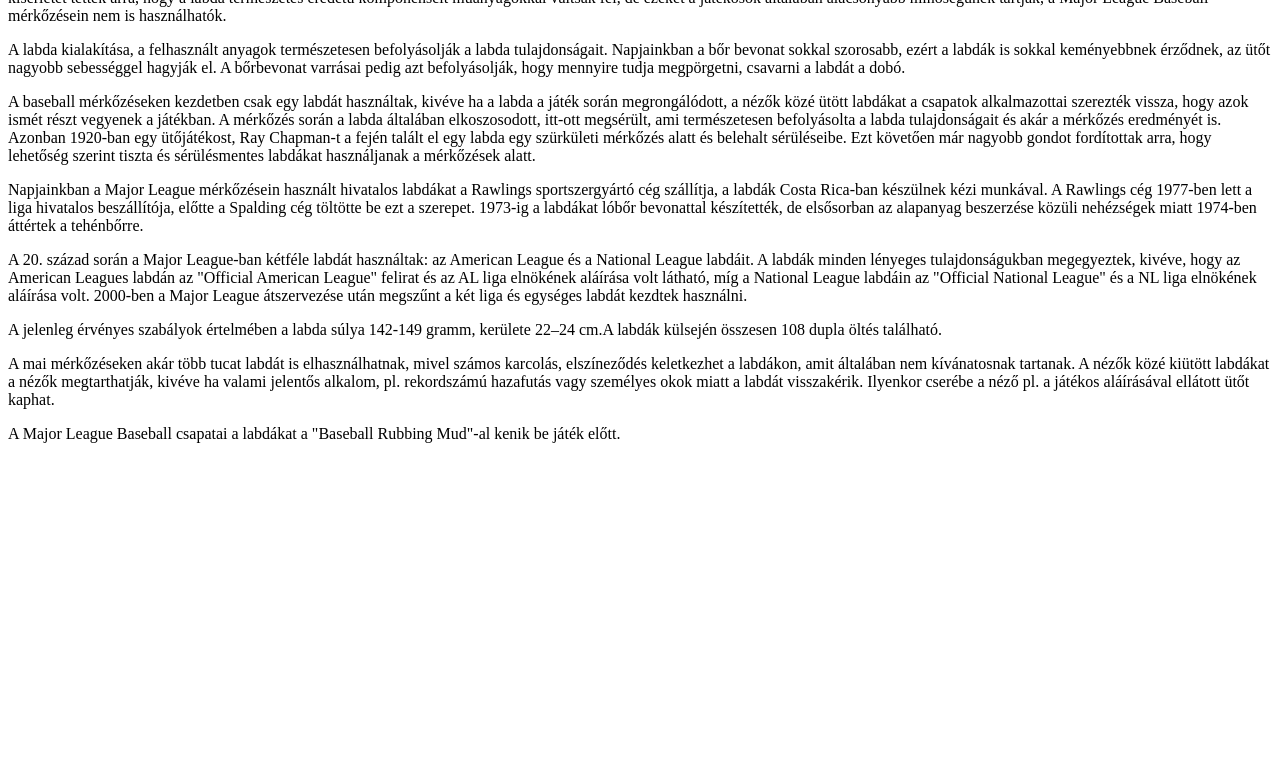
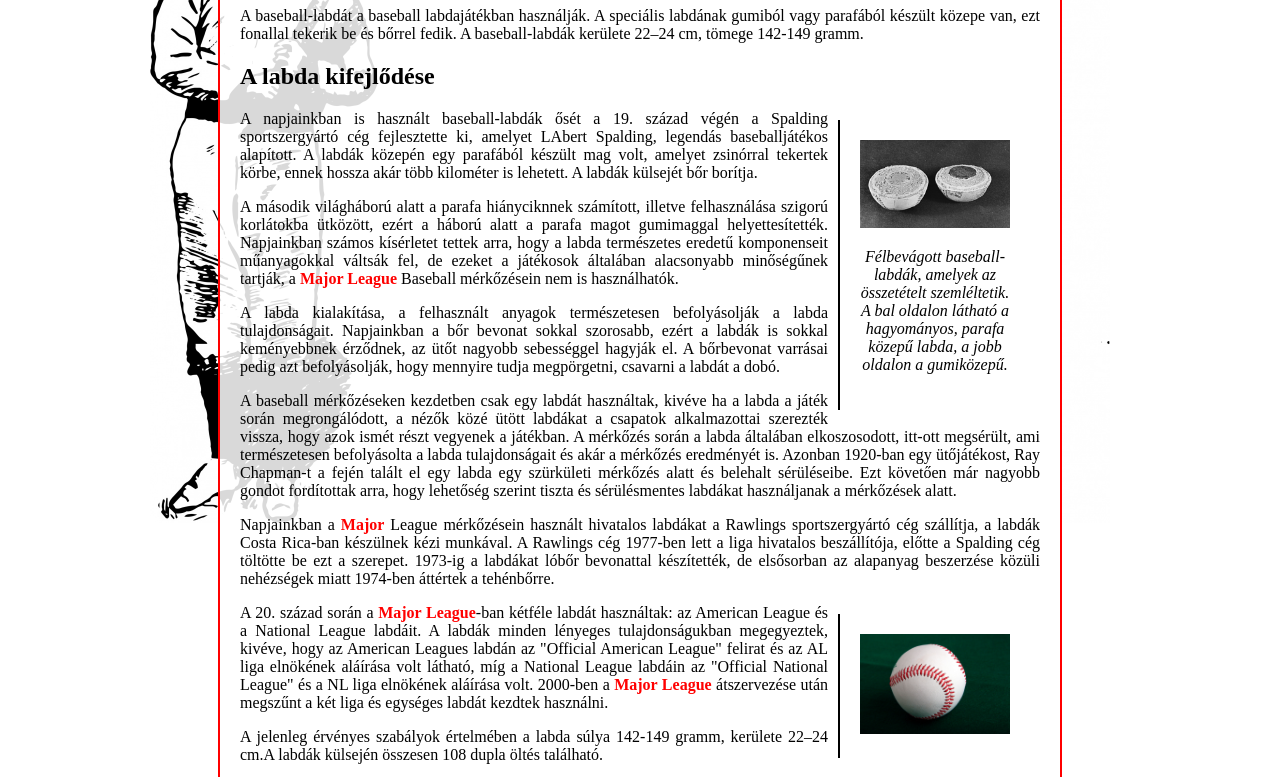
Before and after one commit to meszgergo/Baseball-labda, a plain HTML site: page index.html in a window 1280 px wide. Shown: the part 243-1020 px from the top of the page. Before the commit the page ends 800 px from the top, so only its background shows below. Drawn offline with Linux system fonts and the light colour scheme.

Commit message:
Végleges

```diff
--- a/index.html
+++ b/index.html
@@ -1,22 +1,42 @@
-<html>
+<!DOCTYPE html>
+<html lang="hu">
 <head>
+    <meta charset="utf-8">
+    <title>Baseball-labda</title>
+    <link rel="stylesheet" href="style.css">
 </head>
 <body>
-    Baseball labda*
-    <p>A baseball-labdát a baseball labdajátékban használják. A speciális labdának gumiból vagy parafából készült közepe van, ezt fonallal tekerik be és bőrrel fedik. A baseball-labdák kerülete 22–24 cm, tömege 142-149 gramm.</p>
+    <div id="content">
+        <h1>Baseball labda<a href="https://hu.wikipedia.org/wiki/Baseball-labda" target="_blank">*</a></h1>
 
-    A labda kifejlődése
+        <p>A baseball-labdát a baseball labdajátékban használják. A speciális labdának gumiból vagy parafából készült közepe van, ezt fonallal tekerik be és bőrrel fedik. A baseball-labdák kerülete 22–24 cm, tömege 142-149 gramm.</p>
 
-    <p>Félbevágott baseball-labdák, amelyek az összetételt szemléltetik. A bal oldalon látható a hagyományos, parafa közepű labda, a jobb oldalon a gumiközepű.</p>
+        <h2>A labda kifejlődése</h2>
+        <div class="frame">
+            <img src="Felbevagva.jpg" alt="">
+            <p class="imgcaption">Félbevágott baseball-labdák, amelyek az összetételt szemléltetik. A bal oldalon látható a hagyományos, parafa közepű labda, a jobb oldalon a gumiközepű.</p>
+        </div>
 
-    <p>A napjainkban is használt baseball-labdák ősét a 19. század végén a Spalding sportszergyártó cég fejlesztette ki, amelyet LAbert Spalding, legendás baseballjátékos alapított. A labdák közepén egy parafából készült mag volt, amelyet zsinórral tekertek körbe, ennek hossza akár több kilométer is lehetett. A labdák külsejét bőr borítja.</p>
-    <p>A második világháború alatt a parafa hiányciknnek számított, illetve felhasználása szigorú korlátokba ütközött, ezért a háború alatt a parafa magot gumimaggal helyettesítették. Napjainkban számos kísérletet tettek arra, hogy a labda természetes eredetű komponenseit műanyagokkal váltsák fel, de ezeket a játékosok általában alacsonyabb minőségűnek tartják, a Major League Baseball mérkőzésein nem is használhatók.</p>
-    <p>A labda kialakítása, a felhasznált anyagok természetesen befolyásolják a labda tulajdonságait. Napjainkban a bőr bevonat sokkal szorosabb, ezért a labdák is sokkal keményebbnek érződnek, az ütőt nagyobb sebességgel hagyják el. A bőrbevonat varrásai pedig azt befolyásolják, hogy mennyire tudja megpörgetni, csavarni a labdát a dobó.</p>
-    <p>A baseball mérkőzéseken kezdetben csak egy labdát használtak, kivéve ha a labda a játék során megrongálódott, a nézők közé ütött labdákat a csapatok alkalmazottai szerezték vissza, hogy azok ismét részt vegyenek a játékban. A mérkőzés során a labda általában elkoszosodott, itt-ott megsérült, ami természetesen befolyásolta a labda tulajdonságait és akár a mérkőzés eredményét is. Azonban 1920-ban egy ütőjátékost, Ray Chapman-t a fején talált el egy labda egy szürkületi mérkőzés alatt és belehalt sérüléseibe. Ezt követően már nagyobb gondot fordítottak arra, hogy lehetőség szerint tiszta és sérülésmentes labdákat használjanak a mérkőzések alatt.</p>
-    <p>Napjainkban a Major League mérkőzésein használt hivatalos labdákat a Rawlings sportszergyártó cég szállítja, a labdák Costa Rica-ban készülnek kézi munkával. A Rawlings cég 1977-ben lett a liga hivatalos beszállítója, előtte a Spalding cég töltötte be ezt a szerepet. 1973-ig a labdákat lóbőr bevonattal készítették, de elsősorban az alapanyag beszerzése közüli nehézségek miatt 1974-ben áttértek a tehénbőrre.</p>
-    <p>A 20. század során a Major League-ban kétféle labdát használtak: az American League és a National League labdáit. A labdák minden lényeges tulajdonságukban megegyeztek, kivéve, hogy az American Leagues labdán az "Official American League" felirat és az AL liga elnökének aláírása volt látható, míg a National League labdáin az "Official National League" és a NL liga elnökének aláírása volt. 2000-ben a Major League átszervezése után megszűnt a két liga és egységes labdát kezdtek használni.</p>
-    <p>A jelenleg érvényes szabályok értelmében a labda súlya 142-149 gramm, kerülete 22–24 cm.A labdák külsején összesen 108 dupla öltés található.</p>
-    <p>A mai mérkőzéseken akár több tucat labdát is elhasználhatnak, mivel számos karcolás, elszíneződés keletkezhet a labdákon, amit általában nem kívánatosnak tartanak. A nézők közé kiütött labdákat a nézők megtarthatják, kivéve ha valami jelentős alkalom, pl. rekordszámú hazafutás vagy személyes okok miatt a labdát visszakérik. Ilyenkor cserébe a néző pl. a játékos aláírásával ellátott ütőt kaphat.</p>
-    <p>A Major League Baseball csapatai a labdákat a "Baseball Rubbing Mud"-al kenik be játék előtt.</p>
+        <p>A napjainkban is használt baseball-labdák ősét a 19. század végén a Spalding sportszergyártó cég fejlesztette ki, amelyet LAbert Spalding, legendás baseballjátékos alapított. A labdák közepén egy parafából készült mag volt, amelyet zsinórral tekertek körbe, ennek hossza akár több kilométer is lehetett. A labdák külsejét bőr borítja.</p>
+
+        <p>A második világháború alatt a parafa hiányciknnek számított, illetve felhasználása szigorú korlátokba ütközött, ezért a háború alatt a parafa magot gumimaggal helyettesítették. Napjainkban számos kísérletet tettek arra, hogy a labda természetes eredetű komponenseit műanyagokkal váltsák fel, de ezeket a játékosok általában alacsonyabb minőségűnek tartják, a <span class="kiemelt"> Major League </span>Baseball mérkőzésein nem is használhatók.</p>
+
+        <p>A labda kialakítása, a felhasznált anyagok természetesen befolyásolják a labda tulajdonságait. Napjainkban a bőr bevonat sokkal szorosabb, ezért a labdák is sokkal keményebbnek érződnek, az ütőt nagyobb sebességgel hagyják el. A bőrbevonat varrásai pedig azt befolyásolják, hogy mennyire tudja megpörgetni, csavarni a labdát a dobó.</p>
+
+        <p>A baseball mérkőzéseken kezdetben csak egy labdát használtak, kivéve ha a labda a játék során megrongálódott, a nézők közé ütött labdákat a csapatok alkalmazottai szerezték vissza, hogy azok ismét részt vegyenek a játékban. A mérkőzés során a labda általában elkoszosodott, itt-ott megsérült, ami természetesen befolyásolta a labda tulajdonságait és akár a mérkőzés eredményét is. Azonban 1920-ban egy ütőjátékost, Ray Chapman-t a fején talált el egy labda egy szürkületi mérkőzés alatt és belehalt sérüléseibe. Ezt követően már nagyobb gondot fordítottak arra, hogy lehetőség szerint tiszta és sérülésmentes labdákat használjanak a mérkőzések alatt.</p>
+
+        <p>Napjainkban a <span class="kiemelt">Major</span> League mérkőzésein használt hivatalos labdákat a Rawlings sportszergyártó cég szállítja, a labdák Costa Rica-ban készülnek kézi munkával. A Rawlings cég 1977-ben lett a liga hivatalos beszállítója, előtte a Spalding cég töltötte be ezt a szerepet. 1973-ig a labdákat lóbőr bevonattal készítették, de elsősorban az alapanyag beszerzése közüli nehézségek miatt 1974-ben áttértek a tehénbőrre.</p>
+    <div class="frame">
+        <img src="Baseball.jpg" alt="baseball-labda" title="Baseball-labda">
+    </div>
+
+        <p>A 20. század során a <span class="kiemelt">Major League</span>-ban kétféle labdát használtak: az American League és a National League labdáit. A labdák minden lényeges tulajdonságukban megegyeztek, kivéve, hogy az American Leagues labdán az "Official American League" felirat és az AL liga elnökének aláírása volt látható, míg a National League labdáin az "Official National League" és a NL liga elnökének aláírása volt. 2000-ben a <span class="kiemelt">Major League</span> átszervezése után megszűnt a két liga és egységes labdát kezdtek használni.</p>
+
+        <p>A jelenleg érvényes szabályok értelmében a labda súlya 142-149 gramm, kerülete 22–24 cm.A labdák külsején összesen 108 dupla öltés található.</p>
+
+        <p>A mai mérkőzéseken akár több tucat labdát is elhasználhatnak, mivel számos karcolás, elszíneződés keletkezhet a labdákon, amit általában nem kívánatosnak tartanak. A nézők közé kiütött labdákat a nézők megtarthatják, kivéve ha valami jelentős alkalom, pl. rekordszámú hazafutás vagy személyes okok miatt a labdát visszakérik. Ilyenkor cserébe a néző pl. a játékos aláírásával ellátott ütőt kaphat.</p>
+
+        <p>A <span class="kiemelt">Major League</span> Baseball csapatai a labdákat a "Baseball Rubbing Mud"-al kenik be játék előtt.</p>
+    </div>
 </body>
 </html>
--- a/style.css
+++ b/style.css
@@ -3,21 +3,55 @@ body
     margin: 0;
     padding: 0;
     background-position-x: 150px;
+    background-image: url("baseball-background.jpg");
+    background-repeat: no-repeat;
+    background-size: 960px;
 }
 
 #content
 {
     padding: 20px;
     background-color: rgba(255,255,255,0.85);
+    width: 800px;
+    margin: auto;
+    margin-top: 150px;
+    text-align: justify;
+    border-right: 2px red solid;
+    border-left: 2px red solid;
 }
 
 .frame
 {
     padding:20px;
     margin:10px;
+    float: right;
+    width: 150px;
+    border-left: 2px solid black;
 }
 
 .frame img
 {
     width: 150px;
 }
+
+.imgcaption
+{
+    text-align: center;
+    font-style: italic;
+}
+
+.kiemelt
+{
+    color: red;
+    font-weight: bold;
+}
+
+a
+{
+    text-decoration: none;
+}
+
+a:hover
+{
+    color: red;
+}
```
